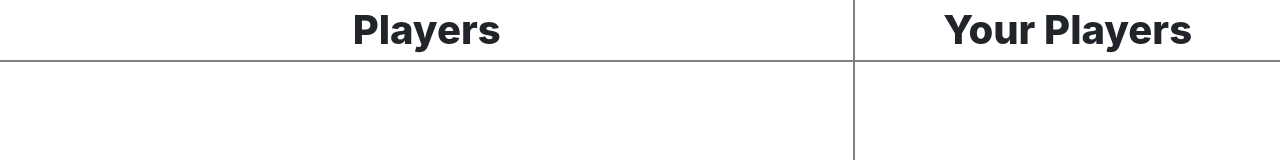
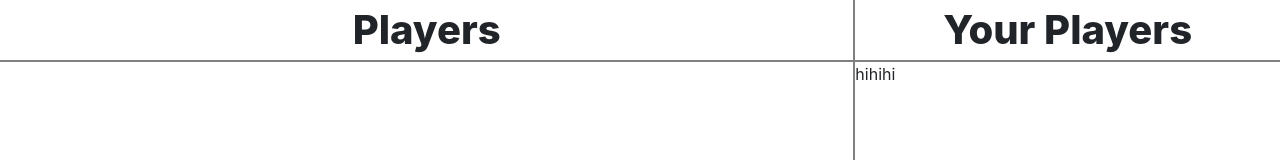
Before and after one commit to Rishu2000/football-players, a React (Create React App) app in the folder client/: page /players in a window 1280 px wide. Shown: the top 160 px of the page. Built offline with nearby package versions, Linux system fonts and the light colour scheme.

Commit message:
** How to repeat an element n times using JSX.

```diff
--- a/client/src/components/Players.js
+++ b/client/src/components/Players.js
@@ -1,6 +1,8 @@
 import React from "react";
 import styled from "styled-components";
 import TileCard from "../components/TileCard";
+
+const noOfEmptyTileCard = 3;
 
 const playersInfo = [
   {
@@ -56,7 +58,15 @@ const Players = () => {
       <YourContainer>
         <Text>Your Players</Text>
         <YoursTile>
-
+          {
+            [...Array(noOfEmptyTileCard)].map((e,i) => {
+            return (
+                <span>
+                  hi
+                </span>
+              )
+          })
+          }
         </YoursTile>
       </YourContainer>
     </Container>
```
